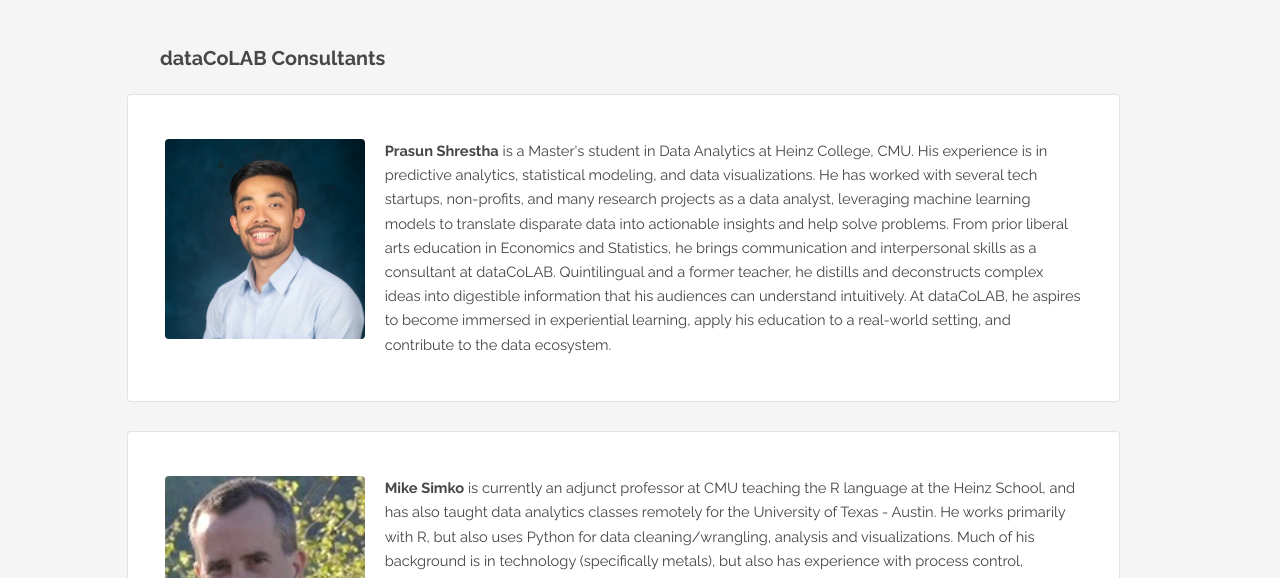
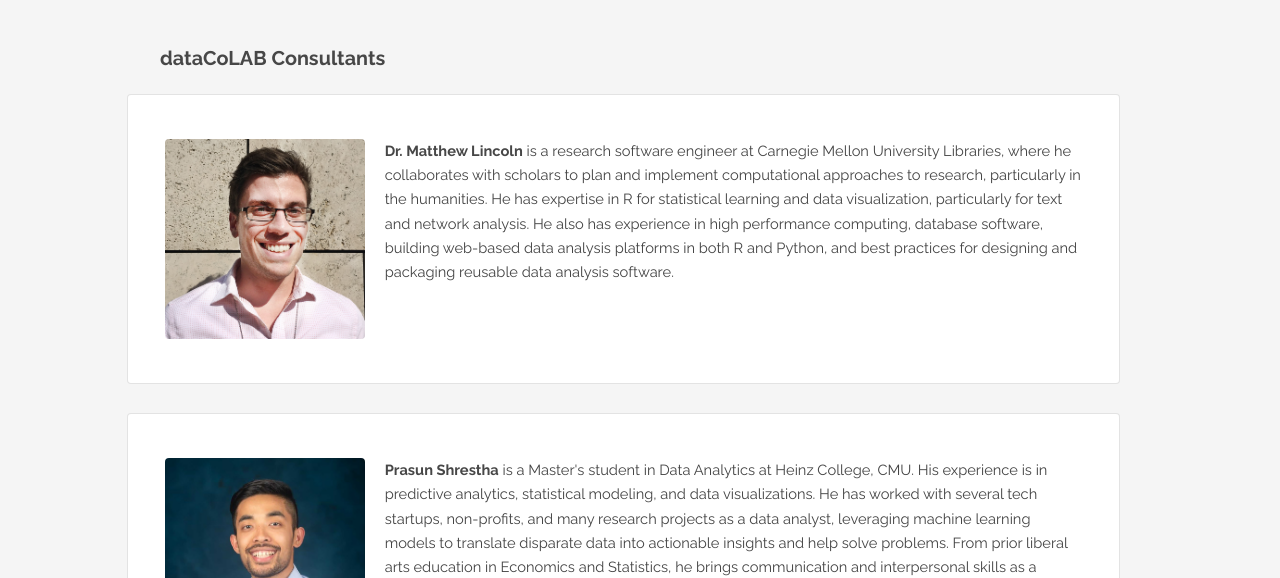
Before and after one commit to cmu-lib/data-colab, a plain HTML site: page people.html in a window 1280 px wide. Shown: the part 222-800 px from the top of the page. Drawn offline with Linux system fonts and the light colour scheme.

Commit message:
Update people.html

```diff
--- a/people.html
+++ b/people.html
@@ -51,6 +51,12 @@
 					<header>
 					<h3>dataCoLAB Consultants</h3>
 					</header>
+					</div>
+					<div class="row 150%">
+					<section class="box">
+					<img src="images/Matt_Lincoln_getty_cropped_SQUARE.jpeg" alt="" width="200" height="200" style="float:left;margin-right:20px;border-radius:4px"/>
+					<p><b>Dr. Matthew Lincoln</b> is a research software engineer at Carnegie Mellon University Libraries, where he collaborates with scholars to plan and implement computational approaches to research, particularly in the humanities. He has expertise in R for statistical learning and data visualization, particularly for text and network analysis. He also has experience in high performance computing, database software, building web-based data analysis platforms in both R and Python, and best practices for designing and packaging reusable data analysis software.</p>
+					</section>
 					</div>
 					<div class="row 150%">
 					<section class="box">
```
